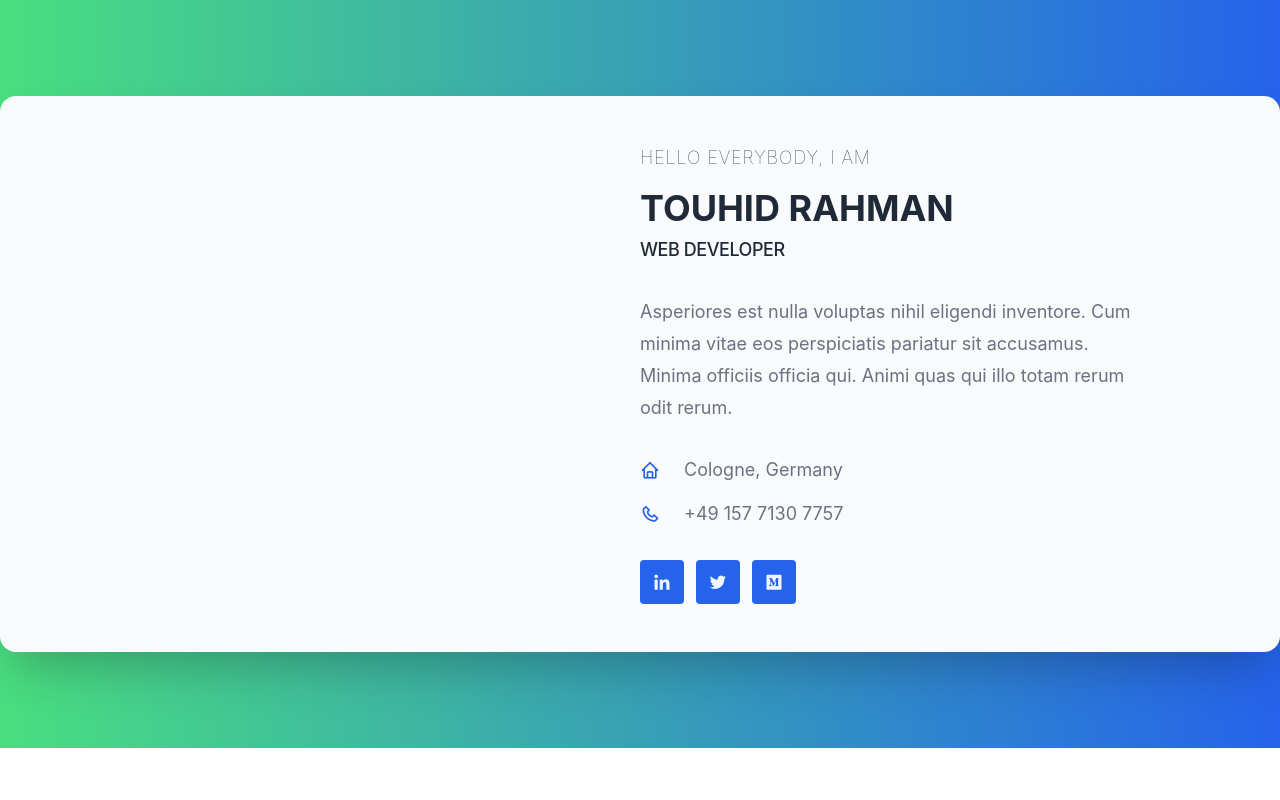
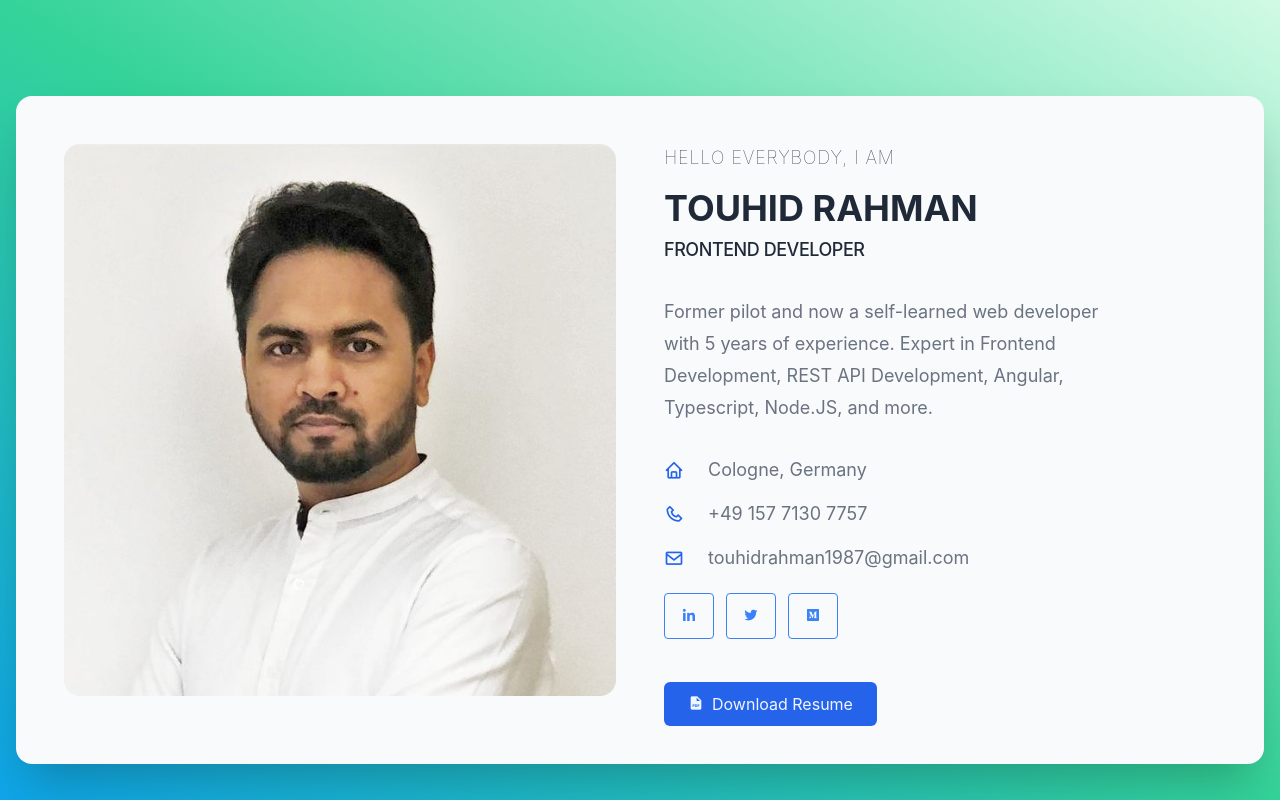
Before and after one commit to touhidrahman/me, a React (Create React App) app: page / in a window 1280 px wide. Built offline with nearby package versions, Linux system fonts and the light colour scheme.

Commit message:
Make home page

```diff
--- a/src/App.js
+++ b/src/App.js
@@ -1,4 +1,3 @@
-import logo from './logo.svg';
 import './App.css';
 import Profile from './containers/profile/Profile';
 
--- a/src/containers/profile/Profile.jsx
+++ b/src/containers/profile/Profile.jsx
@@ -1,20 +1,45 @@
 import React from 'react'
+import Typical from 'react-typical'
 
 function Profile() {
     return (
-        <section class="bg-gradient-to-r from-green-400 via-light-blue-500 to-blue-600 py-24">
-            <div className='flex w-full bg-slate-50 rounded-2xl shadow-2xl p-12 container mx-auto'>
-                <div className='w-1/2'></div>
 
-                <div className='w-1/2'>
+        <section class="bg-gradient-to-tr from-sky-500 via-emerald-400 to-emerald-100 py-24 h-screen">
+            <div class="container mx-auto px-4">
+                <div className='flex flex-col sm:flex-row sm:w-full gap-12 bg-slate-50 rounded-2xl shadow-2xl p-12'>
+                    <div className='sm:w-1/2'>
+                        <img className='rounded-2xl block w-full' src='./Touhid_c24.jpg' alt='profile' />
+                    </div>
+
+                    <div className='sm:w-1/2'>
                         <div className='flex flex-col'>
                             <div className='tracking-wider text-lg text-gray-800 font-thin'>HELLO EVERYBODY, I AM</div>
                             <h1 className='text-4xl text-gray-800 font-bold mt-4'>TOUHID RAHMAN</h1>
-                        <div className='text-lg tracking-tight text-gray-800 font-medium mt-2'>WEB DEVELOPER</div>
+                            <div className='text-lg tracking-tight text-gray-800 font-medium mt-2 uppercase'>
+                                <Typical loop={Infinity}
+                                    steps={[
+                                        'Web Developer',
+                                        2000,
+                                        'Frontend Developer',
+                                        2000,
+                                        'Fullstack Developer',
+                                        2000,
+                                        'Angular Developer',
+                                        2000,
+                                        'Javascript Developer',
+                                        2000,
+                                        'Typescript Developer',
+                                        2000,
+                                        'Node.JS Developer',
+                                        2000,
+                                    ]} />
+                            </div>
                         </div>
 
-                    <div className='text-gray-500 leading-8 text-lg mt-8 pr-24'>
-                        Asperiores est nulla voluptas nihil eligendi inventore. Cum minima vitae eos perspiciatis pariatur sit accusamus. Minima officiis officia qui. Animi quas qui illo totam rerum odit rerum.
+                        <div className='text-gray-500 leading-8 text-lg mt-8 max-w-md'>
+                            Former pilot and now a self-learned web developer with 5 years of experience.
+                            Expert in Frontend Development, REST API
+                            Development, Angular, Typescript, Node.JS, and more.
                         </div>
 
                         <div className='space-y-4 mt-8'>
@@ -26,12 +51,41 @@ function Profile() {
                                 <i className='text-blue-600 mr-6 bx bx-phone text-xl'></i>
                                 <div className='text-gray-500 text-lg'>+49 157 7130 7757</div>
                             </div>
+                            <div className='flex flex-row '>
+                                <i className='text-blue-600 mr-6 bx bx-envelope text-xl'></i>
+                                <div className='text-gray-500 text-lg'>touhidrahman1987@gmail.com</div>
+                            </div>
                         </div>
 
                         <div className='space-x-3 mt-8'>
-                        <i className='bg-blue-600 hover:bg-blue-700 text-blue-50 hover:cursor-pointer py-2 px-3 rounded bx bxl-linkedin text-xl'></i>
+                            <a href='https://www.linkedin.com/in/touhidrahman'
+                                target='_blank' rel='noopener noreferrer'
+                                className='text-blue-500 hover:text-blue-50 py-3 px-4 border border-solid border-blue-500 hover:bg-blue-600 rounded'>
+                                <i className='bx bxl-linkedin'></i>
+                            </a>
+                            <a href='https://twitter.com/touhidrahman87'
+                                target='_blank' rel='noopener noreferrer'
+                                className='text-blue-500 hover:text-blue-50 py-3 px-4 border border-solid border-blue-500 hover:bg-blue-600 rounded'>
+                                <i className='bx bxl-twitter'></i>
+                            </a>
+                            <a href='https://blog.touhidrahman.com'
+                                target='_blank' rel='noopener noreferrer'
+                                className='text-blue-500 hover:text-blue-50 py-3 px-4 border border-solid border-blue-500 hover:bg-blue-600 rounded'>
+                                <i className='bx bxl-medium-square'></i>
+                            </a>
+                            {/* <i className='bg-blue-600 hover:bg-blue-700 text-blue-50 hover:cursor-pointer py-2 px-3 rounded bx bxl-linkedin text-xl'></i>
                         <i className='bg-blue-600 hover:bg-blue-700 text-blue-50 hover:cursor-pointer py-2 px-3 rounded bx bxl-twitter text-xl'></i>
-                        <i className='bg-blue-600 hover:bg-blue-700 text-blue-50 hover:cursor-pointer py-2 px-3 rounded bx bxl-medium-square text-xl'></i>
+                        <i className='bg-blue-600 hover:bg-blue-700 text-blue-50 hover:cursor-pointer py-2 px-3 rounded bx bxl-medium-square text-xl'></i> */}
+                        </div>
+
+                        <div className='mt-16'>
+                            <a href='https://drive.google.com/file/d/1FMSvEEuEuW7GEo0DkJhwRM0M2ZxIye48/view?usp=sharing'
+                                target='_blank' rel='noopener noreferrer'
+                                className='bg-blue-600 hover:bg-blue-700 text-blue-50 hover:cursor-pointer py-3 px-6 rounded-md'>
+                                <i className='bx bxs-file-pdf mr-2'></i>
+                                Download Resume
+                            </a>
+                        </div>
                     </div>
                 </div>
             </div>
```
Also changed, not shown: public/Touhid_c24.jpg (added). Lines whose indentation alone changed are shown as unchanged.
